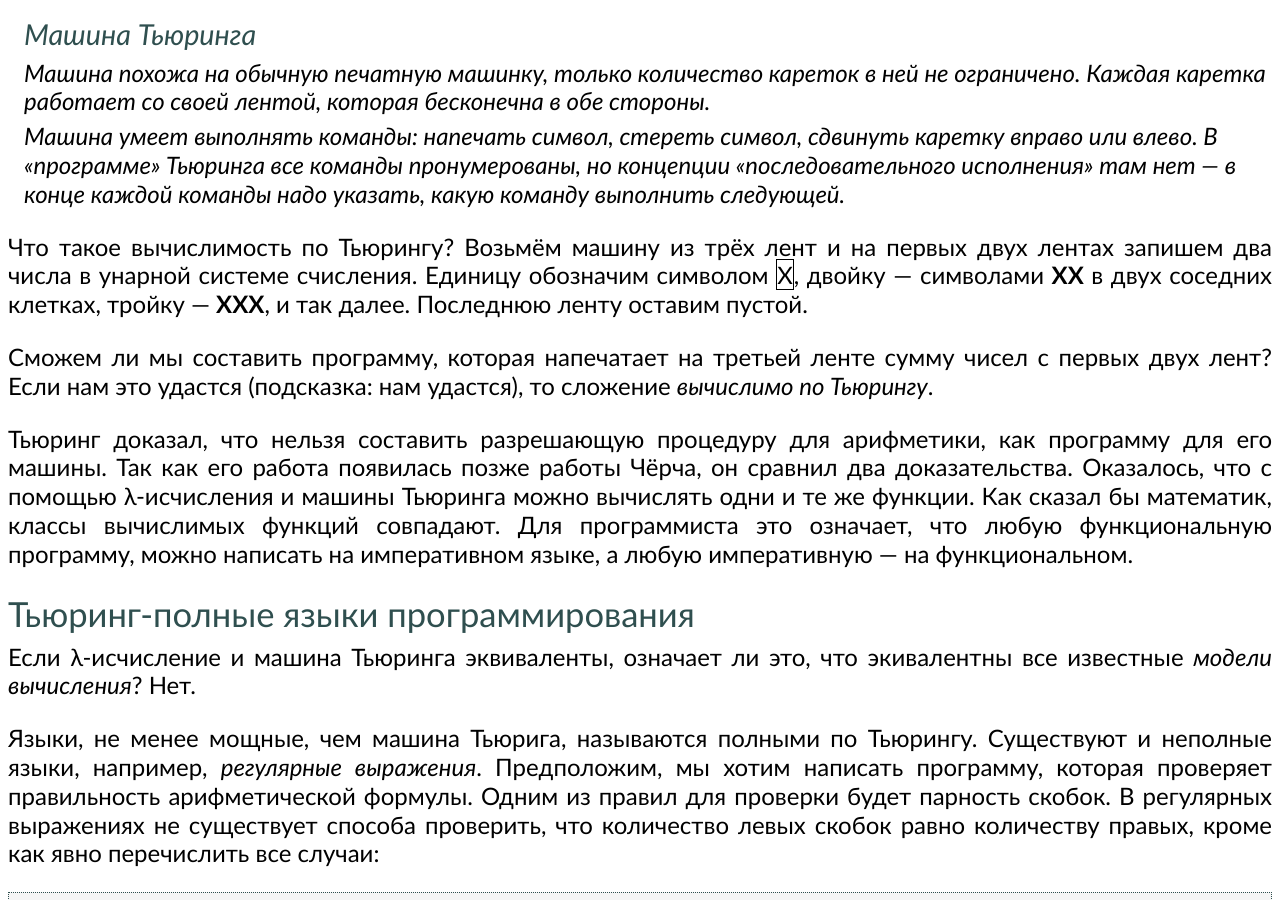
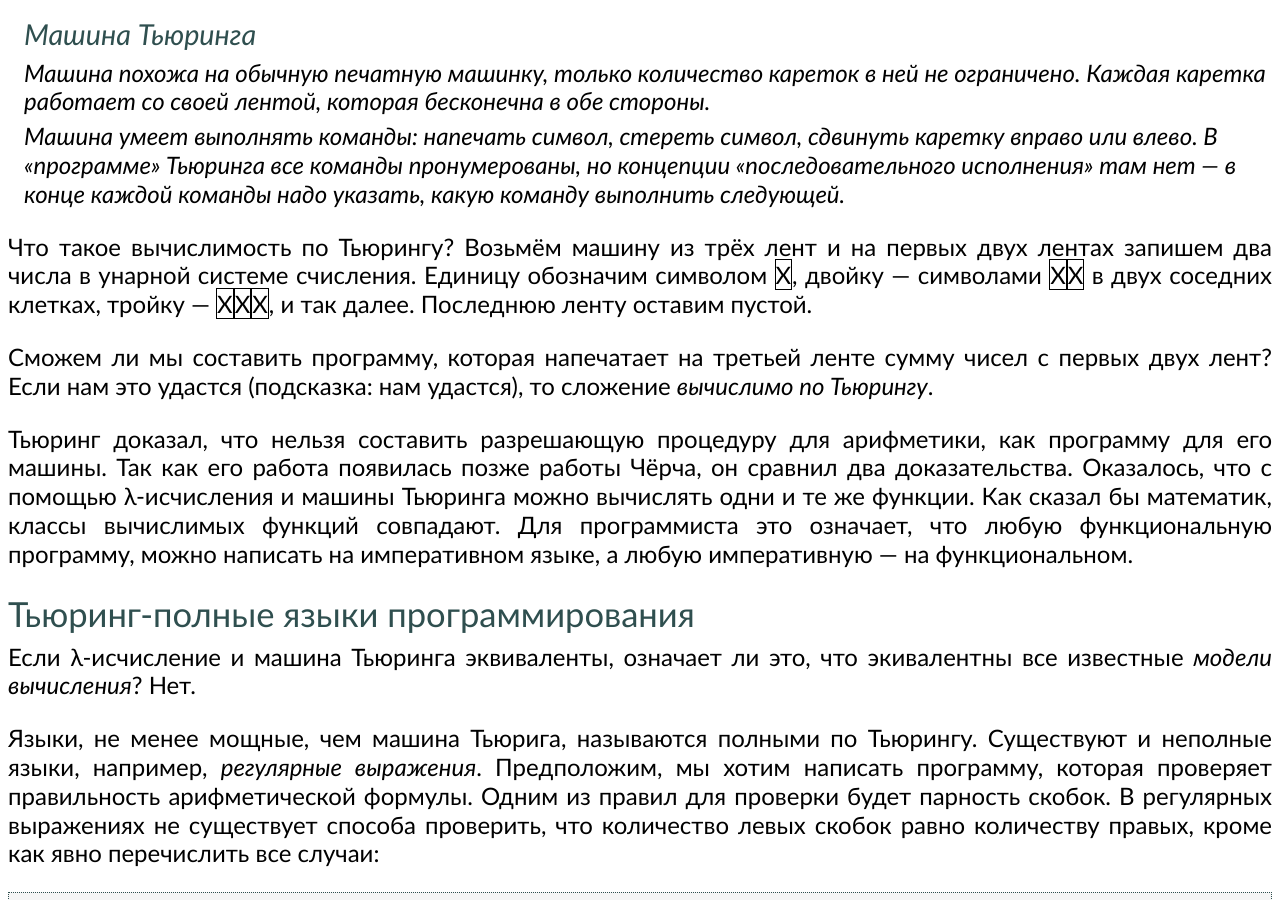
Before and after one commit to markshevchenko/markshevchenko.github.io, a Jekyll site: the page built from articles/program-languages.md, in a window 1280 px wide and 900 px high, scrolled down 3422 px. Built offline with Jekyll 4.4.1, drawn with Linux system fonts in a browser that asks for light colours; some web fonts are replaced; comment, search, counter and statistics services are not loaded.

Commit message:
Поместил X в квадраты.

```diff
--- a/articles/program-languages.md
+++ b/articles/program-languages.md
@@ -113,7 +113,9 @@ id: program-languages
 > но концепции &laquo;последовательного исполнения&raquo; там нет&nbsp;&mdash; в конце каждой команды надо указать, какую команду выполнить следующей.
 
 Что такое вычислимость по Тьюрингу? Возьмём машину из трёх лент и на первых двух лентах запишем два числа в унарной системе счисления.
-Единицу обозначим символом <span style="border: 1px solid black">X</span>, двойку&nbsp;&mdash; символами **XX** в двух соседних клетках, тройку&nbsp;&mdash; **XXX**, и так далее. Последнюю ленту оставим пустой.
+Единицу обозначим символом <span style="border: 1px solid black">X</span>, двойку&nbsp;&mdash; символами <span style="border: 1px solid black">X</span><span style="border: 1px solid black">X</span>
+в двух соседних клетках, тройку&nbsp;&mdash; <span style="border: 1px solid black">X</span><span style="border: 1px solid black">X</span><span style="border: 1px solid black">X</span>,
+и так далее. Последнюю ленту оставим пустой.
 
 Сможем ли мы составить программу, которая напечатает на третьей ленте сумму чисел с первых двух лент? Если нам это удастся (подсказка: нам удастся), то сложение
 *вычислимо по Тьюрингу*.
```
